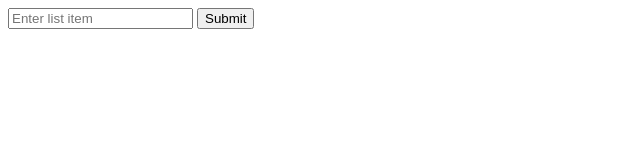
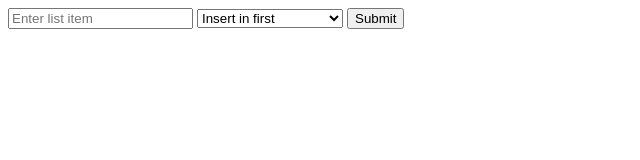
Before and after one commit to PR7175Z/DSA-using-JS, a plain HTML site: page singlylinearlinkedlist/index.html in a window 1280 px wide. Shown: the whole page, without its empty margins (0-640 px from the left). Drawn offline with Linux system fonts and the light colour scheme.

Commit message:
Added select option

```diff
--- a/singlylinearlinkedlist/index.html
+++ b/singlylinearlinkedlist/index.html
@@ -12,6 +12,15 @@
             <div class="input-form-wrap">
                 <form id="inputform">
                     <input type="number" name="listiteminput" placeholder="Enter list item">
+                    <select name="listoperation">
+                        <option value="insertf">Insert in first</option>
+                        <option value="insertl">Insert in last</option>
+                        <option value="insertbi">Insert in before item</option>
+                        <option value="insertai">Insert in after item</option>
+                        <option value="removef">remove item at first</option>
+                        <option value="removel">remove item at last</option>
+                        <option value="removeiindex">remove item at index</option>
+                    </select>
                     <input type="submit" value="Submit">
                 </form>
             </div>
```
